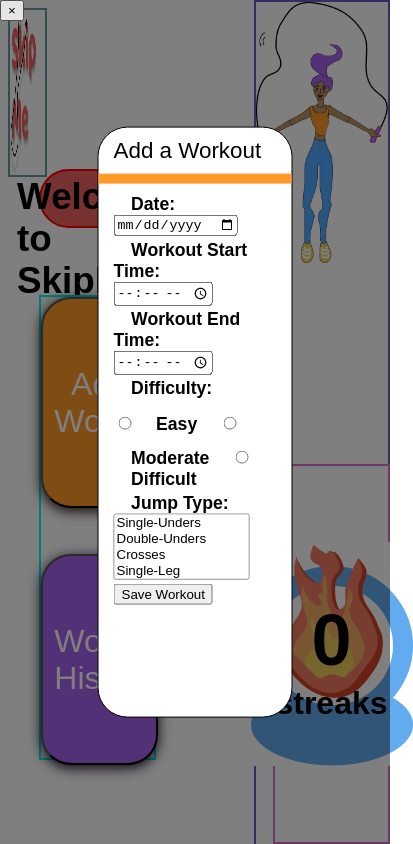
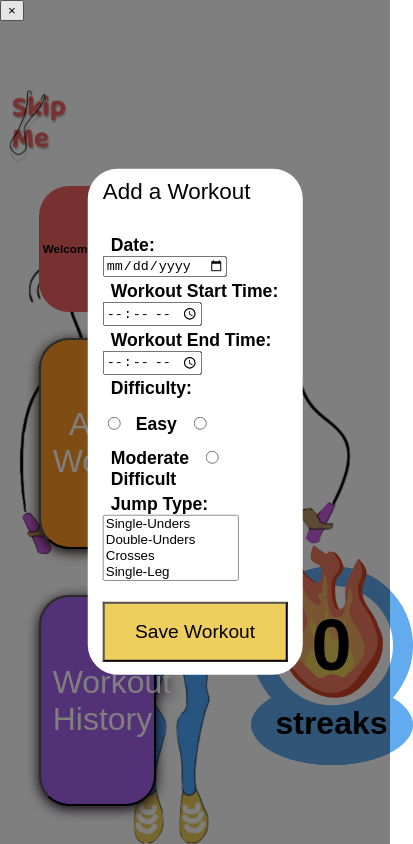
Before and after one commit to lauratheyoung/Portfolio-Final, a website: page public/index.html in a window 390 px wide. Both pictures are taken after a click on the button "Add Workout". Shown: the top 844 px of the page, 413 px wide, since content can reach past the window. Drawn offline with Linux system fonts and the light colour scheme; a web font is replaced by a local one.

Commit message:
this is the final commit

```diff
--- a/package.json
+++ b/package.json
@@ -15,8 +15,7 @@
   "author": "Laura Young",
   "license": "MIT",
   "dependencies": {
-    "express": "^4.17.1",
-    "use-streak": "^1.0.4"
+    "express": "^4.17.1"
   },
   "alias": {
     "process": false
--- a/public/index.html
+++ b/public/index.html
@@ -5,7 +5,8 @@
   <meta charset="utf-8">
   <meta name="viewport" content="width=device-width">
   <title>SkipMe</title>
-  <link href="/public/style.css" rel="stylesheet" type="text/css" />
+  <link href="/style.css" rel="stylesheet" type="text/css" />
+
 </head>
 <body>
     <div class="welcome-message-main" id="welcome-message">
@@ -73,7 +74,7 @@
                     </select>
                 </div>
 
-                <input type="submit" value="Save Workout" onclick='openPopup()'/>
+                <input type="submit" value="Save Workout"/>
 
                 <!-- <button type="submit" id="formSave">Save Workout</button> -->
 
@@ -95,7 +96,7 @@
 
     <div class = "congrats-popup" id="popupContainer">
         <div class = "congrats-popup-content" id = "congrats">
-            <img class= "congrats-popup-asset" id="congrats-asset" src="/public/assets/congrats-popup.jpg">
+            <img class= "congrats-popup-asset" id="congrats-asset" src="/assets/congrats-popup.png">
             <div id="congrats-popup-text">
                 <h2 class="congrats-popup-message" id ="congrats-main-message" >Congradulations on finishing a workout!</h2>
                 <h3 class="congrats-popup-submessage" id="congrats-sub-message">Keep up the good work!</h3>
@@ -125,13 +126,13 @@
     </div>
 
     <div id="characterContainer">
-        <img id= "character" src="/public/assets/character-icon.jpg">
+        <img id= "character" src="/assets/character-icon.png">
         <!-- a animated character jumping -->
     </div>
 
     <div id="logoContainer">
-        <img id= "logo" src="/public/assets/logo.jpg">
+        <img id= "logo" src= "/assets/logo.png">
     </div>
     <!-- need to add high resolution images for the final -->
-    <script src="/public/script.js"></script>
+    <script src="/script.js"></script>
 </body>
--- a/public/script.js
+++ b/public/script.js
@@ -1,10 +1,3 @@
-
-
-const openPopup = () => {
-  overlay.classList.add('active');
-  popupContainer.classList.add("active");
-
-}
 
 document.addEventListener('DOMContentLoaded', () => {
   // to make sure js executes after DOM loads
@@ -12,15 +5,15 @@ document.addEventListener('DOMContentLoaded', () => {
   const addWorkoutButton = document.querySelector('#addWorkout');
   const form = document.querySelector('#form');
   const formGroup = document.getElementById('userWorkoutForm');
-  const popupContainer = document.querySelector('.congrats-popup');
-  const overlay = document.getElementById('overlay');
   const streakBadge = document.getElementById('streakBadge');
   const workoutHistoryButton = document.querySelector('#workoutHistory');
   const workoutCardContainer = document.querySelector("#entryCard");
   const detailedCardLayout = document.querySelector('.detailed-card');
   const renderedInt = document.createElement('h1');
+  const popupContainer = document.querySelector('.congrats-popup');
+  const overlay = document.getElementById('overlay');
+  let workout = [];
   renderedInt.id = "streakNumber";
-  let workout = [];
 
 
   // Load workout data from local storage
@@ -33,6 +26,7 @@ document.addEventListener('DOMContentLoaded', () => {
       workout.push(parsedWorkoutData);
     }
   }
+
 
   function checkConsecutiveWorkout() {
     // Get the current date
@@ -87,7 +81,7 @@ document.addEventListener('DOMContentLoaded', () => {
     streakTitle.textContent = streak === 1 ? 'streak' : 'streaks'; // Adjust the label based on the streak count
 
     badgeIcon.id = 'streaksIcon';
-    badgeIcon.src = '/public/assets/streaks-DECO2017.jpg';
+    badgeIcon.src = 'assets/streaks-DECO2017.png';
 
     streakBadge.innerHTML = ''; // Clear previous content
     streakBadge.append(renderedInt, streakTitle, badgeIcon);
@@ -219,6 +213,8 @@ document.addEventListener('DOMContentLoaded', () => {
     localStorage.setItem('workoutData', JSON.stringify(workout));
   };
 
+
+
   // this checks and returns the associated workout difficulty-level of each workout entry
   const getDifficultyLevel = (easy, moderate, difficult) => {
     if (easy) {
@@ -250,6 +246,7 @@ document.addEventListener('DOMContentLoaded', () => {
   const createWorkoutElement = (entry, duration, calories) => {
     const { workoutDate, startTime, endTime, easy, moderate, difficult, style } = entry;
 
+
     // Create card container
     const cardContainer = document.createElement('div');
     cardContainer.classList.add('entryCard');
@@ -272,8 +269,8 @@ document.addEventListener('DOMContentLoaded', () => {
     workoutEndTimeElement.innerText = "End-time: " + endTime;
     difficultyLevelElement.innerText = "Workout Difficulty: " + getDifficultyLevel(easy, moderate, difficult);
     workoutJumpTypeElement.innerText = "Jump-Type: " + style;
-    durationElement.innerText = "Duration: " + duration + " minutes";
-    caloriesElement.innerText = "Calories: " + calories;
+    // durationElement.innerText = "Duration: " + duration + " minutes";
+    // caloriesElement.innerText = "Calories: " + calories;
 
     // Set text color
     workoutDateElement.style.color = 'black';
@@ -281,8 +278,6 @@ document.addEventListener('DOMContentLoaded', () => {
     workoutEndTimeElement.style.color = 'black';
     difficultyLevelElement.style.color = 'black';
     workoutJumpTypeElement.style.color = 'black';
-
-
 
 
     // Append text elements to card container
@@ -300,23 +295,6 @@ document.addEventListener('DOMContentLoaded', () => {
     workoutCardContainer.style.justifyContent = "space-between";
   };
 
-  // const showPreviousEntry = (currentEntry) => {
-  //   const previousCard = currentEntry.previousElementSibling;
-  //   if (previousCard) {
-  //     previousCard.style.display = 'block';
-  //     currentEntry.style.display = 'none';
-  //   }
-  // };
-
-  // const showNextEntry = (currentEntry) => {
-  //   const nextCard = currentEntry.nextElementSibling;
-  //   if (nextCard) {
-  //     nextCard.style.display = 'block';
-  //     currentEntry.style.display = 'none';
-  //   }
-  // };
-
-
   // add function that dynamically renders a detailed card display and specific entry selected
 
   const createDetailedCardLayout = (container, entry) => {
@@ -333,25 +311,6 @@ document.addEventListener('DOMContentLoaded', () => {
     const detailedCardInfoContainer = document.createElement('div');
     detailedCardInfoContainer.classList.add('detailedCard');
     detailedCardInfoContainer.setAttribute('id', 'detailedCardInfoContainer')
-
-
-
-    // Create previous and next buttons
-    // const previousButton = document.createElement('button');
-    // previousButton.textContent = 'Prev';
-    // previousButton.setAttribute('id', 'prevBtn');
-    // previousButton.addEventListener('click', () => {
-    //   // Handle previous button click
-    //   showPreviousEntry(detailedCardContainer);
-    // });
-
-    // const nextButton = document.createElement('button');
-    // nextButton.textContent = 'Next';
-    // nextButton.setAttribute('id', 'nextBtn');
-    // nextButton.addEventListener('click', () => {
-    //   // Handle next button click
-    //   showNextEntry(detailedCardContainer);
-    // });
 
 
     // Calculate the duration in minutes
@@ -383,12 +342,12 @@ document.addEventListener('DOMContentLoaded', () => {
     // image
     const skipRopeImage = document.createElement('img');
     skipRopeImage.classList.add('skip-rope-image');
-    skipRopeImage.setAttribute('src', '/public/assets/skiprope.png');
+    skipRopeImage.setAttribute('src', '/assets/skiprope.png');
     detailedCardContainer.appendChild(skipRopeImage);
     skipRopeImage.setAttribute('id', 'skip-rope-asset');
 
     // Append the content to the container element
-    detailedCardContainer.append(detailedCardTitleContainer, detailedCardInfoContainer, previousButton, nextButton);
+    detailedCardContainer.append(detailedCardTitleContainer, detailedCardInfoContainer);
 
     // Append the detailed card container to the provided container element
     container.appendChild(detailedCardContainer);
@@ -400,7 +359,6 @@ document.addEventListener('DOMContentLoaded', () => {
 
   let formCloseButton = null;
   let workoutHistoryCloseButton = null;
-  let detailedCardCloseButton = null;
 
 
   const openDetailedCard = (entry) => {
@@ -439,6 +397,12 @@ document.addEventListener('DOMContentLoaded', () => {
     }
   };
 
+  const openPopup = (event) => {
+    event.preventDefault();
+    overlay.classList.add('active');
+    popupContainer.classList.add("active");
+
+  }
 
   // open workout history functionality
 
@@ -524,20 +488,21 @@ document.addEventListener('DOMContentLoaded', () => {
   workoutHistoryButton.addEventListener('click', () => {
     openWorkoutHistory();
   });
+  console.log(workout);
+  console.log(workoutData);
 
   // form submission
   formGroup.addEventListener('submit', (e) => {
     e.preventDefault();
 
-
     const workoutDate = formGroup.elements['user-workout-date'].value;
     const startTime = formGroup.elements['user-workout-start-time'].value;
     const endTime = formGroup.elements['user-workout-end-time'].value;
-    const easy = document.getElementById('easy-input').checked; // Update the IDs for the difficulty inputs
+    const easy = document.getElementById('easy-input').checked;
     const moderate = document.getElementById('moderate-input').checked;
     const difficult = document.getElementById('difficult-input').checked;
     const style = formGroup.elements['user-jump-types'].value;
-    const duration = calculateDurations(startTime, endTime);
+    const duration = calculateDuration(startTime, endTime);
     const calories = calculateCalories(style, easy, moderate, difficult, duration);
 
     console.log('Workout Date:', workoutDate);
@@ -549,22 +514,18 @@ document.addEventListener('DOMContentLoaded', () => {
     console.log('Style:', style);
 
     addWorkoutEntry(workoutDate, startTime, endTime, easy, moderate, difficult, style, duration, calories);
+    createWorkoutElement({ workoutDate, startTime, endTime, easy, moderate, difficult, style }, duration, calories);
 
-    createWorkoutElement({ workoutDate, startTime, endTime, easy, moderate, difficult, style }, duration, calories);
-    // Store form data in local storage
     localStorage.setItem('workoutData', JSON.stringify(workout));
 
     formGroup.reset();
-    openPopup();
+    openPopup(e);
 
     setTimeout(() => {
       closePopup();
-    }, 3000);
+    }, 2000);
 
     closeForm();
-
-
-
   });
 
 
--- a/public/style.css
+++ b/public/style.css
@@ -2,35 +2,52 @@
 
 
 
-.welcome-message-main{
-    border: 2px solid red;
-    width: 30vw;
-    height: 7vh;
+:root {
+    --primary-color: #EF6262;
+    --secondary-color: red;
+    --border-radius: 30px;
+    --container-width: 30vw;
+    --container-height: 15vh;
+}
+
+
+.welcome-message-main {
+    width: var(--container-width);
+    height: var(--container-height);
     position: absolute;
     left: 10%;
-    top: 20%;
-    background-color: #EF6262;
-    border-radius: 30px;
+    top: 22%;
+    background-color: var(--primary-color);
+    border-radius: var(--border-radius);
+    z-index: 29;
+    display: flex;
+    align-items: center;
+    justify-content: center;
+    overflow: hidden;
 }
-.welcome-message-main h1{
+
+.welcome-message-main h1 {
     font-family: 'Milky Nice', sans-serif;
-    position: relative;
-    display: flex;
-    justify-content: center;
-    align-items: center;
-    font-size: 2.3rem;
-    bottom: 35%;
+    font-size: 3vw; /* Adjust the value as per your preference */
+    margin: 0;
+    white-space: nowrap;
+    text-overflow: ellipsis;
+    overflow: hidden;
 }
+
+
+
+
+
 /* debug: pixel perfect text alignment */
 
 #buttonContainer{
     position: absolute;
-    border: 2px solid cyan;
     width: 30vw;
     height: 55vh;
     display: block;
     left: 10%;
-    top: 35%;
+    top: 40%;
 
 }
 
@@ -47,47 +64,50 @@
 #addWorkout{
     position: relative;
     background-color: #FF9A28;
-    filter: drop-shadow(0 0.2rem 0.4rem #160c01)
+    filter: drop-shadow(0 0.2rem 0.4rem #160c01);
+    z-index: 30;
 }
 
 #workoutHistory{
     position: relative;
     top: 10%;
     background-color: #A862EF;
-    filter: drop-shadow(0 0.2rem 0.4rem #10031c)
+    filter: drop-shadow(0 0.2rem 0.4rem #10031c);
+    z-index: 31;
 
 }
 
 #streakBadge {
-    position: absolute;
+    position: fixed;
     display: flex;
     flex-direction: column;
     align-items: center;
     justify-content: center;
-    border: 2px solid orchid;
     width: 30vw;
     height: 45vh;
     right: 0;
     bottom: 0;
     font-family: 'Milky Nice', sans-serif;
     color: black;
-    z-index: 5;
+    z-index: 9;
 }
 
 #streakNumber {
     font-size: 4.5rem;
-    position: relative;
-    margin-top: 35%;
-    margin-bottom: 0%;
-    z-index: 1;
+    position: absolute;
+    top: 35%;
+    left: 50%;
+    transform: translate(-50%, -50%);
+    z-index: 11;
 }
 
 #streakTitle {
     font-size: 2rem;
-    position: relative;
-    margin-top: 4%;
-    z-index: 5;
-
+    position: absolute;
+    top: calc(50% + 1.5rem);
+    left: 50%;
+    transform: translateX(-50%);
+    z-index: 12;
 }
 
 #streaksIcon {
@@ -95,14 +115,13 @@
     top: 50%;
     left: 50%;
     transform: translate(-50%, -50%);
-    z-index: 0;
+    z-index: 10;
 }
 
 
 
-
 #characterContainer{
-    border: 2px solid slateblue;
+    /* border: 2px solid slateblue; */
     width: 35vw;
     height: 110vh;
     position: absolute;
@@ -112,61 +131,45 @@
 
 }
 
-#character{
-    width: 100%;
-    right: 0;
-    position: relative;
-    /* animation: bounce 0.5s infinite;
-    animation-timing-function: ease-in-out;
-    animation-delay: 0.6s; */
+#character {
+    position: fixed;
+    bottom: 0;
+    right: 10%;
+    max-width: 85%;
+    max-height: 95%;
+    height: auto;
 }
-/* bouncing animation idea needs to be improved and refined also need to add a stop */
-/* @keyframes bounce{
-    10%{
-        height: 100%;
-        width: 100%;
+
+@media (max-width: 767px) {
+    #character {
+        #character {
+            width: 100%;
+            transform: scale(0.5);
+        }
+
     }
-    30%{
-        height: 100%;
-        width: 100%;
-    }
-    50%{
-        height: 100%;
-        width: 100%
-        transform: translateY(40%);
-    }
-
-    75%{
-        height: 100%;
-        width: 100%;
-    }
-
-    100%{
-        transform: translateY(0);
-    }
-} */
-
-/* debug: animation for the skipping character. Additionally, add new asset for jump rope and make custom animation for new image */
+}
 
 
 
 
-#logoContainer{
-    border: 2px solid cadetblue;
-    width: 10vw;
-    height: 20vh;
-    position: absolute;
-
+#logoContainer {
+    width: 20vw;
+    height: 30vh;
+    top: 0;
+    position: fixed;
 }
 
-#logo{
+#logo {
     width: 100%;
     height: 100%;
+    top: 0;
     position: relative;
     display: flex;
     justify-content: center;
-    /* image itself is off-center need to import better quality graphics */
+    object-fit: contain;
 }
+
 
 *,*::after, *::before{
     box-sizing: border-box;
@@ -179,12 +182,12 @@
     left: 50%;
     transform: translate(-50%,-50%) scale(0);
     transition: 200ms ease-in-out;
-    border: 1px solid black;
+    /* border: 1px solid black; */
     border-radius: 30px;
-    z-index: 30;
+    z-index: 70;
     background-color:#ffff;
-    width: 50vw;
-    height: 70vh;
+    width: 55vw;
+    height: 60vh;
     max-width: 80%;
 
 
@@ -209,7 +212,7 @@
 .detailed-card.active {
     display: block;
     opacity: 1;
-    position: absolute;
+    position: fixed;
     top: 50%;
     left: 50%;
     transform: translate(-50%, -50%);
@@ -218,7 +221,7 @@
 
 #detailed-card-layout {
     background-color: white;
-    border: 2px solid red;
+    /* border: 2px solid red; */
     width: 90vw;
     max-width: 800px;
     height: 80vh;
@@ -253,7 +256,7 @@
 #skip-rope-asset {
     z-index: 1050;
     position: absolute;
-    border: 2px solid salmon;
+    /* border: 2px solid salmon; */
     width: 55%;
     height: 85%;
     top: 0;
@@ -277,7 +280,7 @@
 
 #detailedCardInfoContainer {
     font-size: 1.1rem;
-    margin-top: 15%;
+    margin-top: 10%;
     background-color: #E0C1FF;
     border-radius: .6em;
     width: 50%;
@@ -288,33 +291,13 @@
 
 }
 
-/* #prevBtn {
-    background-color: #E99FF6;
-    border: 2px solid plum;
-    width: 20%;
-    height: 25%;
-    z-index: 1030;
-    border-radius: 0.4em;
-
-
-}
-
-#nextBtn{
-    background-color: #E99FF6;
-    width: 20%;
-    height: 25%;
-    z-index: 1031;
-    border-radius: 0.4em;
-
-} */
-
 
 .form-header{
     padding: 10px 15px;
     display: flex;
     justify-content: space-between;
     align-items: center;
-    border-bottom: 10px solid #FF9A28;
+    /* border-bottom: 10px solid #FF9A28; */
 }
 
 .form-header .form-title{
@@ -323,14 +306,6 @@
 
 }
 
-/* .form-header .close-button {
-    cursor: pointer;
-    border: none;
-    outline: none;
-    background: none;
-    font-size: 1.25rem;
-    font-weight: bold;
-} */
 
 #userWorkoutForm {
     padding: 10px 15px;
@@ -351,7 +326,7 @@
     bottom: 0;
     background-color: rgba(0,0,0,.5);
     transition: 200ms ease-in-out;
-    z-index: 10;
+    z-index: 40;
     pointer-events: none;
     /* removes functionality to rest of page */
 }
@@ -399,24 +374,42 @@ input[type="checkbox"] {
     margin-top: 1rem;
 }
 
-
-
-#formSave {
-    position: absolute;
-    display: flex;
-    justify-content: center;
-    align-items: center;
-    width: 25%;
-    height: 10%;
-    margin-top: 10%;
-    margin-left: 33%;
-    border-radius: 5px;
+input[type = 'submit']{
+    width: 50%;
+    height: 60px;
+    display: block;
+    margin: 20px auto;
+    background-color: #EECE5C;
     font-family: 'Milky Nice', sans-serif;
-    font-size: 1.1rem;
-    background-color: #EECE5C;
-
+    font-size: 1.2rem;
 }
 
+@media only screen and (max-width: 600px) {
+    .form-header {
+      flex-direction: column;
+      align-items: flex-start;
+    }
+
+    .form-header .form-title {
+      margin-bottom: 10px;
+    }
+
+    .form-group,
+    .difficulty-options {
+        display: inline-flexbox;
+        flex-direction: column;
+        margin-bottom: 2%;
+    }
+
+    label {
+      padding: 0.5rem;
+    }
+
+    input[type='submit'] {
+      width: 100%;
+      margin-top: 20px;
+    }
+}
 
 #workoutHistoryContainer{
     display: flex;
@@ -432,8 +425,9 @@ input[type="checkbox"] {
     height: 18rem;
     margin: 10px;
     padding: 20px;
+    border-radius: 5%;
     box-sizing: border-box;
-    z-index: 20;
+    z-index: 45;
 }
 
 .entryCard > div {
@@ -468,7 +462,7 @@ input[type="checkbox"] {
     font-family: 'Milky Nice', sans-serif;
     font-size: 1.2rem;
     color: #333;
-    z-index: 30;
+    z-index:70;
 }
 
 .congrats-popup {
```
Also changed, not shown: server.js (+11 -7 lines), README.md, public/assets/character-icon.jpg (deleted), public/assets/character-icon.png (added), public/assets/congrats-popup.jpg (deleted), public/assets/congrats-popup.png (added), public/assets/logo.jpg (deleted), public/assets/logo.png (added), public/assets/streaks-DECO2017.jpg (deleted), public/assets/streaks-DECO2017.png (added).
